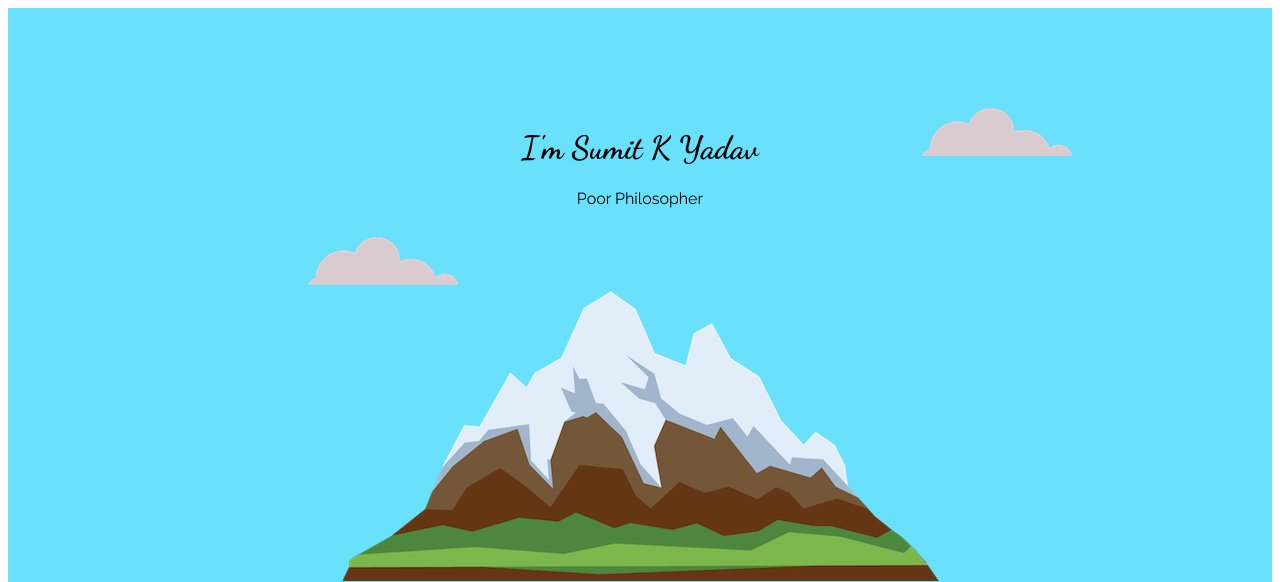
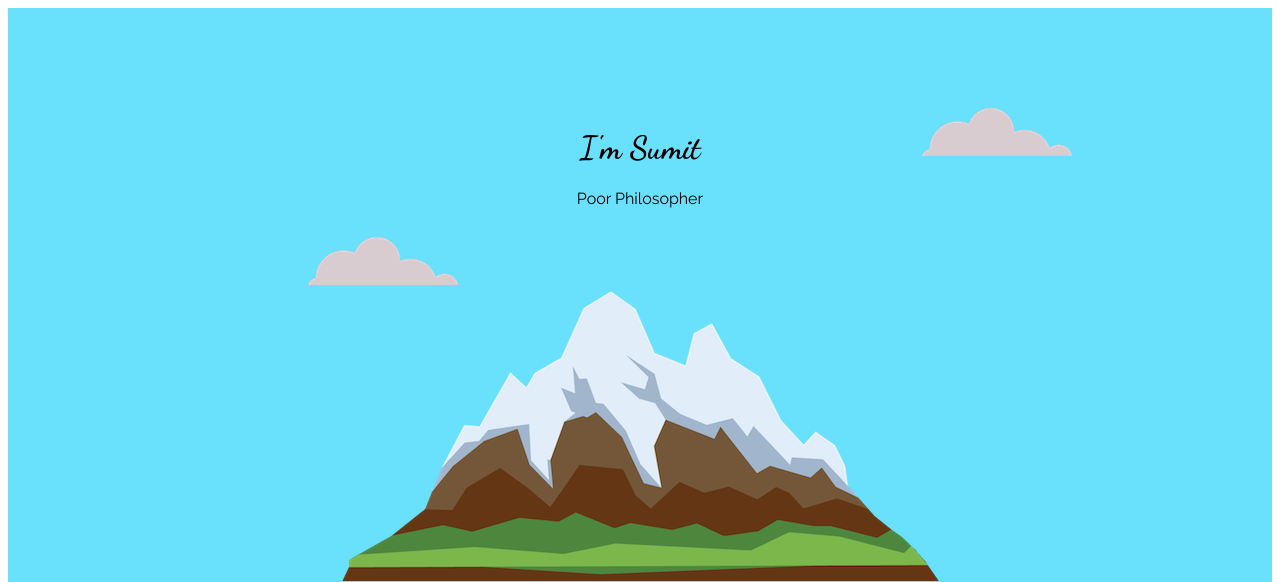
Before and after one commit to skybiet89/mysite, a plain HTML site: page index.html in a window 1280 px wide. Shown: the top 582 px of the page. Drawn offline with Linux system fonts and the light colour scheme.

Commit message:
Update index.html

```diff
--- a/index.html
+++ b/index.html
@@ -13,7 +13,7 @@
 <body>
     <div class="top-container">
         <img class="topcloud" src="images/cloud.png" alt="cloud">
-        <h1>I'm Sumit K Yadav</h1>
+        <h1>I'm Sumit</h1>
         <p class="text">Poor Philosopher</p>
         <img class="bottomcloud" src="images/cloud.png" alt="cloud">
         <img src="images/mountain.png" alt="mountain">
```
